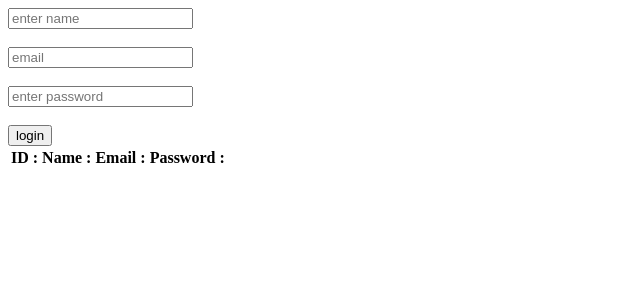
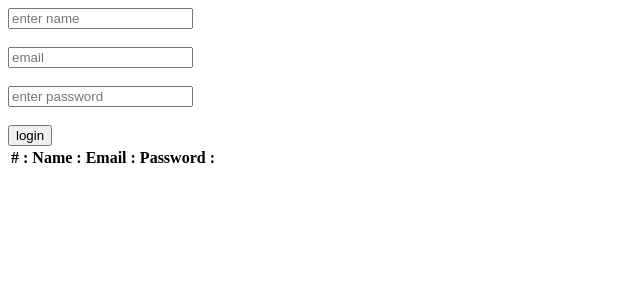
Before and after one commit to Luffyyyyyyyyyy/reactiveForm, an Angular app: page / in a window 1280 px wide. Shown: the top 300 px of the page, without its empty margins (0-640 px from the left). Built offline with nearby package versions, Linux system fonts and the light colour scheme.

Commit message:
Update app.component.html

```diff
--- a/src/app/app.component.html
+++ b/src/app/app.component.html
@@ -10,7 +10,7 @@
   <table>
     <thead>
         <tr>
-            <th>ID :</th>
+            <th># :</th>
             <th>Name :</th>
             <th>Email :</th>
             <th>Password :</th>
```
